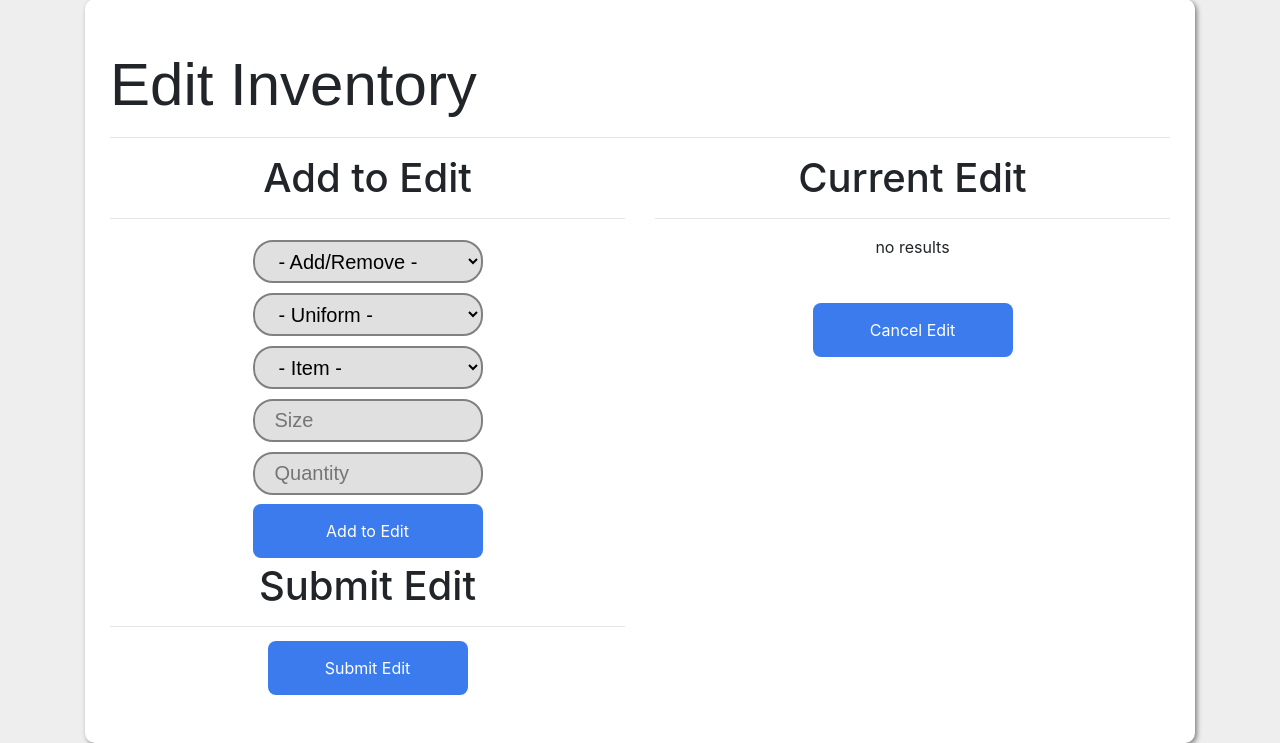
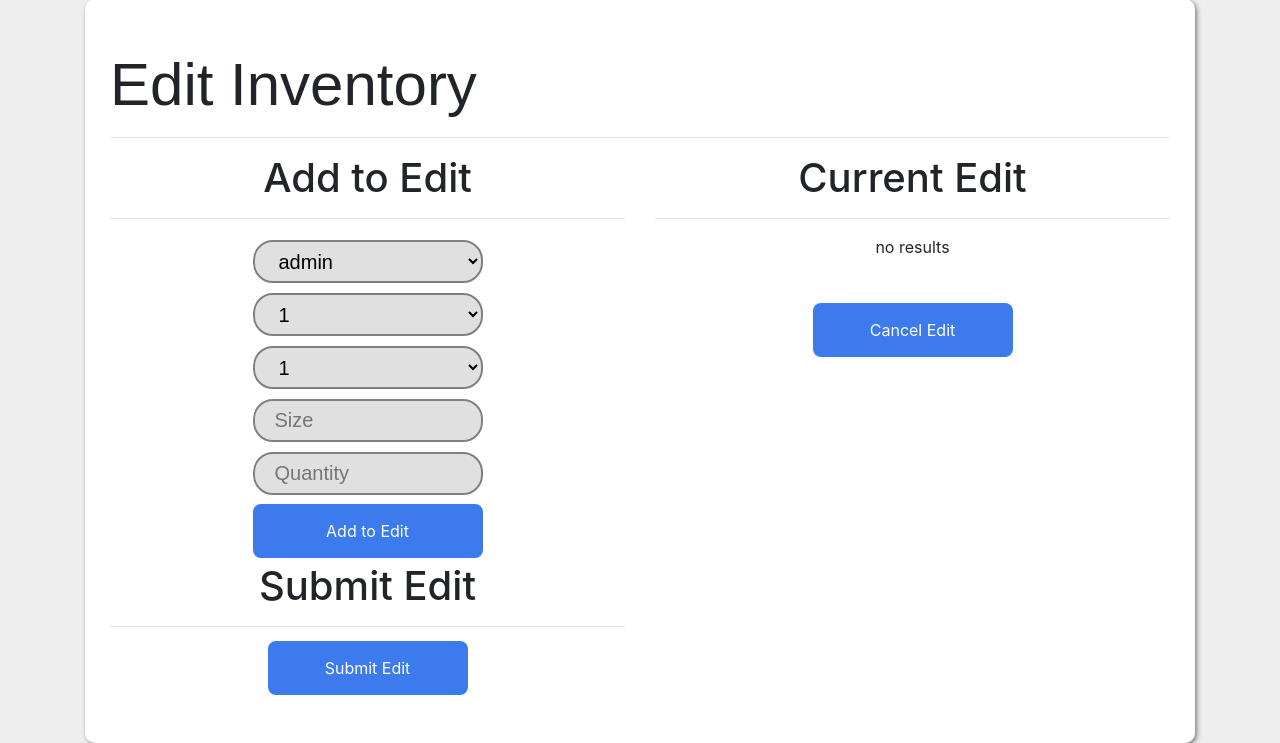
Before and after one commit to Tim-Seidell/uodatabase, a PHP site: page /editInventory.php in a window 1280 px wide. Shown: the part 101-844 px from the top of the page. Run offline with PHP 8.4, Linux system fonts and the light colour scheme; the visitor is signed in with stand-in values (Sample User, id 1); data that the repository does not hold is empty; a stand-in replaces the project's code that opens the database connection; some libraries are stand-ins or nearby versions.

Commit message:
Update editInventory.php

```diff
--- a/editInventory.php
+++ b/editInventory.php
@@ -34,39 +34,39 @@
                             echo "<p class = \"text success\"><i class=\"fas fa-check\" style = \"float: left; margin-left: 4px; padding-right: 2px;\"></i>Your edit has been processed</p>";
                         }
                     }
+
+                    /* Set session variables */
+                    if(isset($_POST["uniform"])) {
+                        $_SESSION["editType"] = $_POST["editType"];
+                        $_SESSION["uniform"] = $_POST["uniform"];
+                    }
+
+                    if(isset($_POST["item"])) {
+                        $_SESSION["item"] = $_POST["item"];
+                    }
                 ?>
                 <form action="" method = "post">
                     <select name="editType" class = "dropdown" style = "width: 230px; height: 43px;">
-                        <option value="">- Add/Remove -</option>
+                        <?php dynamicOption("editType", "- Add/Remove -"); ?>
+                        <!-- <option value="">- Add/Remove -</option> -->
                         <option value="add">Add</option>
                         <option value="remove">Remove</option>
                     </select>
                     <br>
                     <select name = "uniform" style = "width: 230px; height: 43px;" class = "dropdown" onchange="this.form.submit()">
-                        <option value="">- Uniform -</option>
+                        <?php dynamicOption("uniform", "- Uniform -"); ?>
+                        <!-- <option value="">- Uniform -</option> -->
                         <?php dropdownDistinct("uniforms"); ?>
                     </select>
                 </form>
 
-                <?php
-                    if(isset($_POST["uniform"])) {
-                        $_SESSION["editType"] = $_POST["editType"];
-                        $_SESSION["uniform"] = $_POST["uniform"];
-                    }
-                ?>
-
                 <form action="" method="post">
                     <select name="item" class = "dropdown" style = "width: 230px; height: 43px;" onchange="this.form.submit()">
+                        <?php dynamicOption("item", "- Item -"); ?>
                         <option value="">- Item -</option>
                         <?php dropdownOptions($_SESSION["uniform"],"item_name","item_table", "item_name"); ?>
                     </select>
                 </form>
-
-                <?php
-                    if(isset($_POST["item"])) {
-                        $_SESSION["item"] = $_POST["item"];
-                    }
-                ?>
 
                 <form action="includes/addToEdit.inc.php" method = "post">
                     <input type="text" class="input" style="width: 230px; height: 43px" name="size" placeholder="Size">
```
